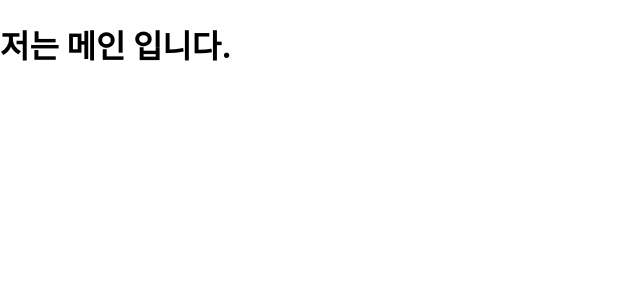
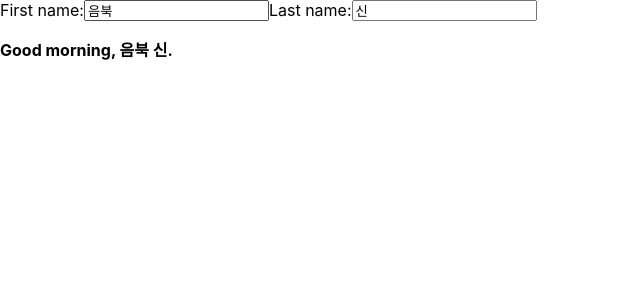
Before and after one commit to ShinEunBee/my-money-plz, a React (Create React App) app: page / in a window 1280 px wide. Shown: the top 300 px of the page, without its empty margins (0-640 px from the left). Built offline with nearby package versions, Linux system fonts and the light colour scheme.

Commit message:
CustomHook 연습

```diff
--- /dev/null
+++ b/src/hooks/useFormInput.ts
@@ -0,0 +1,16 @@
+import { useState } from "react";
+
+export function useFormInput(initialValue: string) {
+    const [value, setValue] = useState(initialValue);
+
+    function handleChange(e : React.ChangeEvent<HTMLInputElement>) {
+        setValue(e.target.value);
+    }
+
+    const inputProps = {
+        value : value,
+        onChange : handleChange
+    }
+
+    return inputProps;
+}
--- a/src/pages/CreateView.tsx
+++ b/src/pages/CreateView.tsx
@@ -1,9 +1,20 @@
 import React from "react";
+import { useFormInput } from "../hooks/useFormInput";
 
 export default function CreateView() {
-    return (
-        <>
-        <h1>저는 입력 화면 입니다.</h1>
-        </>
-    )
+  const myName = useFormInput("");
+  const yourName = useFormInput("");
+
+  return (
+    <>
+      <h1>저는 입력 화면 입니다.</h1>
+      <input type="text" {...myName} />
+      <br />
+      <input type="text" {...yourName} />
+      <br />
+      <h4>
+        {myName.value} 와 {yourName.value}
+      </h4>
+    </>
+  );
 }
--- a/src/pages/Main.tsx
+++ b/src/pages/Main.tsx
@@ -1,9 +1,25 @@
 import React from "react";
+import { useFormInput } from "../hooks/useFormInput";
 
 export default function Main() {
-    return (
-        <>
-        <h1>저는 메인 입니다.</h1>
-        </>
-    )
+  const firstNameProps = useFormInput("음북");
+  const lastNameProps = useFormInput("신");
+
+  return (
+    <>
+      <label>
+        First name:
+        <input {...firstNameProps} />
+      </label>
+      <label>
+        Last name:
+        <input {...lastNameProps} />
+      </label>
+      <p>
+        <b>
+          Good morning, {firstNameProps.value} {lastNameProps.value}.
+        </b>
+      </p>
+    </>
+  );
 }
```
